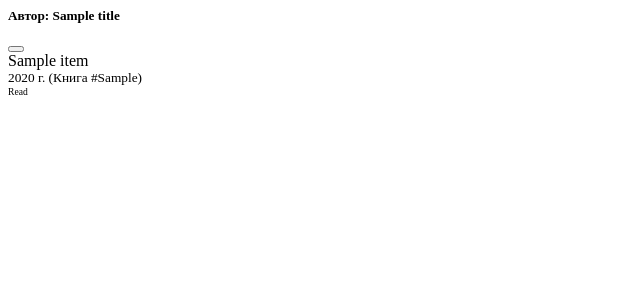
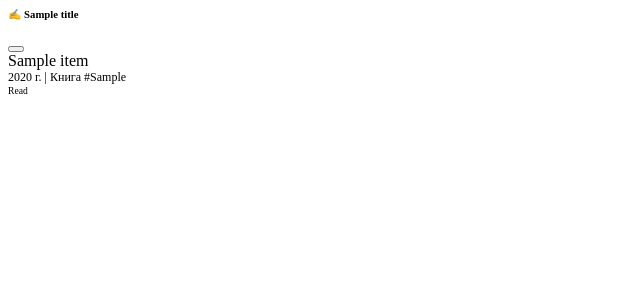
Before and after one commit to drakonko/mybooks, a Flask app: template templates/parts/book_list_mini.html in a window 1280 px wide. Shown: the top 300 px of the page, without its empty margins (0-640 px from the left). Run offline with Flask 3, Linux system fonts and the light colour scheme; the template is opened without the code that fills it: most values are stand-ins (such as "Sample title", 1, 10 or a date in 2020).

Commit message:
Update book_list_mini.html

```diff
--- a/templates/parts/book_list_mini.html
+++ b/templates/parts/book_list_mini.html
@@ -1,24 +1,21 @@
 <div class="modal-header">
-    <h5 class="modal-title">{% if is_series %}Поредица: {% else %}Автор: {% endif %}{{ title }}</h5>
-    <button type="button" class="btn-close" data-bs-dismiss="modal" aria-label="Close"></button>
+    <h6 class="modal-title fw-bold">{% if is_series %}🔗 {{ title }}{% else %}✍️ {{ title }}{% endif %}</h6>
+    <button type="button" class="btn-close" data-bs-dismiss="modal"></button>
 </div>
-<div class="modal-body p-0">
+<div class="modal-body p-0" style="max-height: 400px; overflow-y: auto;">
     <div class="list-group list-group-flush">
         {% for item in items %}
-        <div class="list-group-item d-flex justify-content-between align-items-center">
-            <div>
-                <div class="fw-bold">{{ item.book_title if item.book_title else item.title }}</div>
-                <small class="text-muted">
-                    {% if item.release_year or item.year_published %}
-                        {{ item.release_year if item.release_year else item.year_published }} г.
-                    {% endif %}
-                    {% if item.series_order and item.series_order != '0' %}
-                        (Книга #{{ item.series_order }})
-                    {% endif %}
+        <div class="list-group-item py-2 px-3 d-flex justify-content-between align-items-center">
+            <div style="max-width: 80%;">
+                <div class="fw-bold small">{{ item.book_title if item.book_title else item.title }}</div>
+                <small class="text-muted" style="font-size: 0.75rem;">
+                    {{ item.release_year if item.release_year else item.year_published }} г.
+                    {% set order = item.series_order if item.series_order else item.series_number %}
+                    {% if order and order != '0' %} | Книга #{{ order }}{% endif %}
                 </small>
             </div>
             {% if item.status %}
-                <span class="badge bg-secondary rounded-pill" style="font-size: 0.6rem;">{{ item.status }}</span>
+                <span class="badge bg-light text-dark border" style="font-size: 0.6rem;">{{ item.status }}</span>
             {% endif %}
         </div>
         {% endfor %}
```
